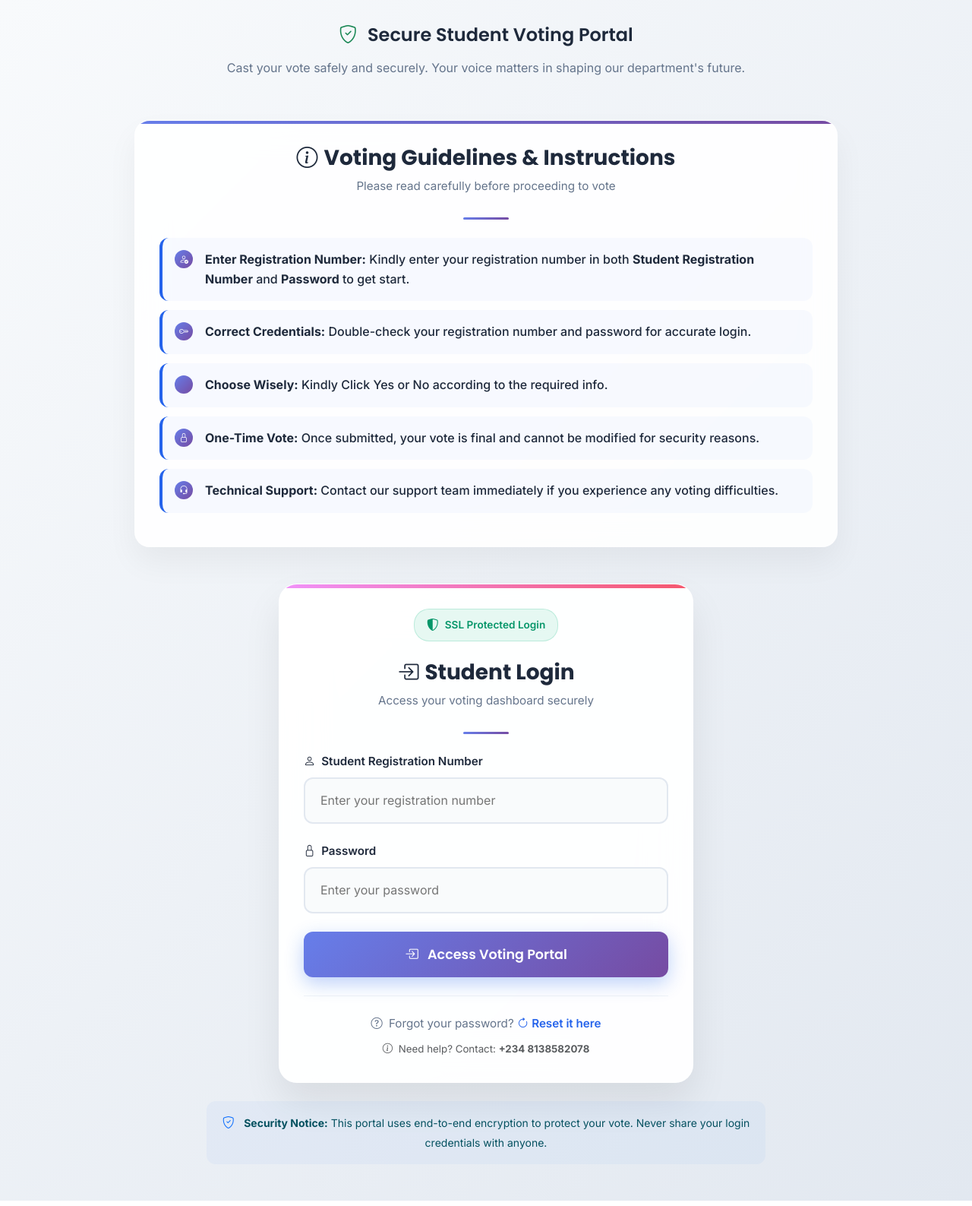
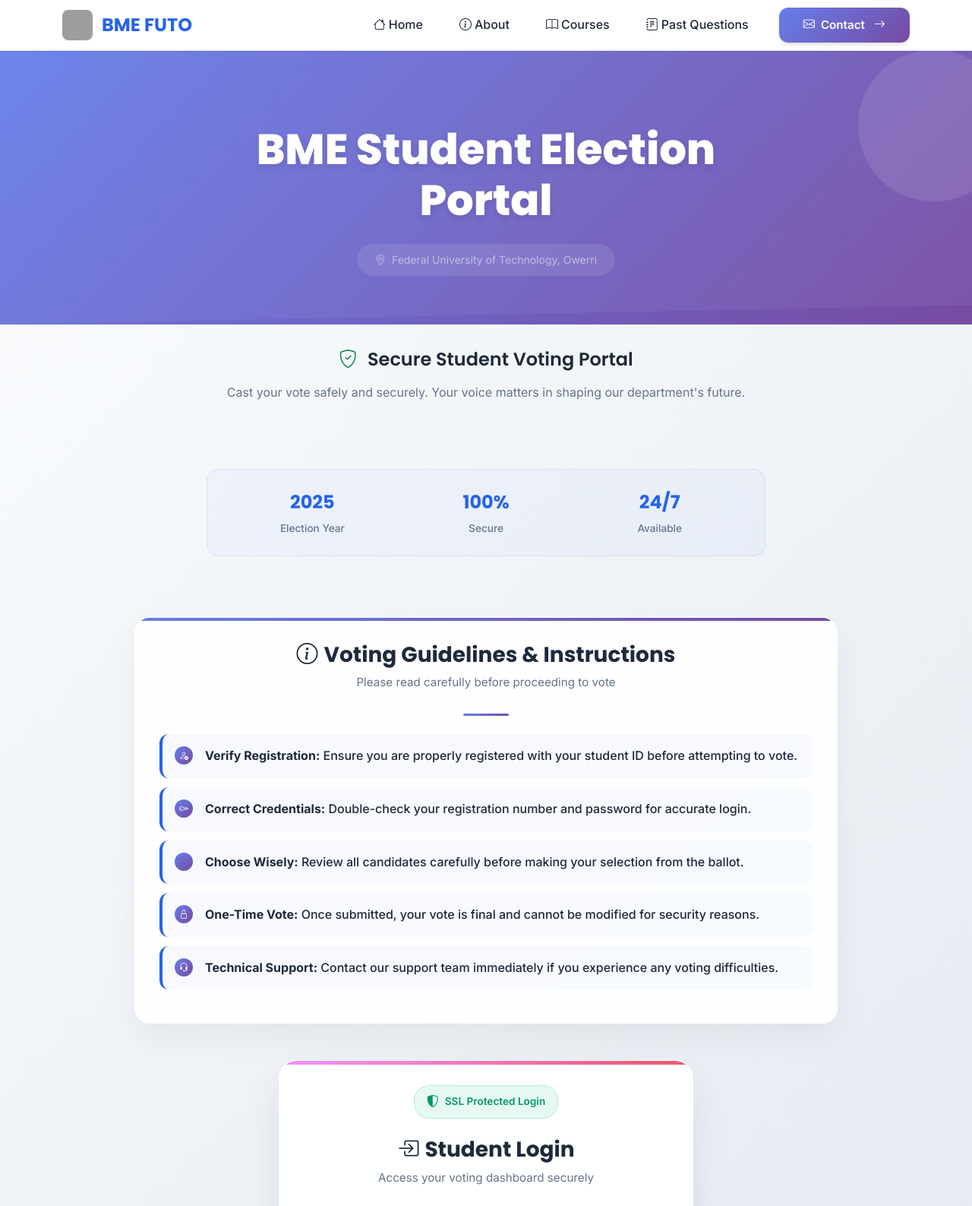
Before and after one commit to AlphaGL/project, a Django app: page / in a window 1280 px wide. Shown: the top 1587 px of the page at 76% size. Run offline with Django 5.2, Linux system fonts and the light colour scheme; grey boxes are pictures that could not be loaded.

Commit message:
bug and fixes

```diff
--- a/voting/templates/voting/list_students.html
+++ b/voting/templates/voting/list_students.html
@@ -542,7 +542,7 @@
                                         <div class="stat-label">Academic Years</div>
                                     </div>
                                     <div class="stat-item">
-                                        <div class="stat-number">{{ students_by_year.items|first|last|length|default:0 }}</div>
+                                        <div class="stat-number">{{ largest_group_size|default:0 }}</div>
                                         <div class="stat-label">Largest Year Group</div>
                                     </div>
                                 </div>
--- a/voting/templates/voting/login.html
+++ b/voting/templates/voting/login.html
@@ -441,7 +441,7 @@
         </div>
 
         <!-- Election Stats -->
-        <!-- <div class="row justify-content-center mb-5" data-aos="fade-up" data-aos-delay="100">
+        <div class="row justify-content-center mb-5" data-aos="fade-up" data-aos-delay="100">
             <div class="col-lg-8">
                 <div class="stats-row">
                     <div class="stat-item">
@@ -461,64 +461,10 @@
                     </div>
                 </div>
             </div>
-        </div> -->
+        </div>
 
         <!-- Voting Rules Card -->
         <div class="row justify-content-center mb-5" data-aos="fade-up" data-aos-delay="200">
-            <div class="col-lg-10">
-                <div class="rules-card">
-                    <div class="card-header-modern">
-                        <h3><i class="bi bi-info-circle me-2"></i>Voting Guidelines & Instructions</h3>
-                        <p class="subtitle">Please read carefully before proceeding to vote</p>
-                    </div>
-                    <div class="card-body-modern">
-                        <ul class="rules-list">
-                            <li data-aos="fade-right" data-aos-delay="300">
-                                <div class="icon">
-                                    <i class="bi bi-person-check"></i>
-                                </div>
-                                <div class="text">
-                                    <strong>Enter Registration Number:</strong> Kindly enter your registration number in both <strong>Student Registration Number</strong> and <strong>Password</strong> to get start.
-                                </div>
-                            </li>
-                            <li data-aos="fade-right" data-aos-delay="350">
-                                <div class="icon">
-                                    <i class="bi bi-key"></i>
-                                </div>
-                                <div class="text">
-                                    <strong>Correct Credentials:</strong> Double-check your registration number and password for accurate login.
-                                </div>
-                            </li>
-                            <li data-aos="fade-right" data-aos-delay="400">
-                                <div class="icon">
-                                    <i class="bi bi-ballot"></i>
-                                </div>
-                                <div class="text">
-                                    <strong>Choose Wisely:</strong> Kindly Click Yes or No according to the required info.
-                                </div>
-                            </li>
-                            <li data-aos="fade-right" data-aos-delay="450">
-                                <div class="icon">
-                                    <i class="bi bi-lock"></i>
-                                </div>
-                                <div class="text">
-                                    <strong>One-Time Vote:</strong> Once submitted, your vote is final and cannot be modified for security reasons.
-                                </div>
-                            </li>
-                            <li data-aos="fade-right" data-aos-delay="500">
-                                <div class="icon">
-                                    <i class="bi bi-headset"></i>
-                                </div>
-                                <div class="text">
-                                    <strong>Technical Support:</strong> Contact our support team immediately if you experience any voting difficulties.
-                                </div>
-                            </li>
-                        </ul>
-                    </div>
-                </div>
-            </div>
-        </div>
-        <!-- <div class="row justify-content-center mb-5" data-aos="fade-up" data-aos-delay="200">
             <div class="col-lg-10">
                 <div class="rules-card">
                     <div class="card-header-modern">
@@ -571,7 +517,7 @@
                     </div>
                 </div>
             </div>
-        </div> -->
+        </div>
 
         <!-- Login Card -->
         <div class="row justify-content-center" data-aos="fade-up" data-aos-delay="600">
--- a/voting/templates/voting/main.html
+++ b/voting/templates/voting/main.html
@@ -606,7 +606,7 @@
 <body>
 
     <!-- Modern Navbar -->
-    <!-- <nav class="navbar navbar-expand-lg navbar-light sticky-top">
+    <nav class="navbar navbar-expand-lg navbar-light sticky-top">
         <div class="container">
             <a href="https://bmefuto.vercel.app/" target="_blank" class="navbar-brand">
                 <img src="https://encrypted-tbn0.gstatic.com/images?q=tbn:ANd9GcRr0OVIl6P8fVot-jbR5zA8-i1_BS1LqqXFkA&s" alt="BME FUTO Logo">
@@ -649,11 +649,12 @@
                 </div>
             </div>
         </div>
-    </nav> -->
+    </nav>
+
     <!-- Navbar End -->
 
     <!-- Modern Header -->
-    <!-- <div class="page-header" data-aos="fade-down">
+    <div class="page-header" data-aos="fade-down">
         <div class="container">
             <div class="row justify-content-center text-center">
                 <div class="col-lg-8">
@@ -670,7 +671,7 @@
                 </div>
             </div>
         </div>
-    </div> -->
+    </div>
     <!-- Header End -->
 
     <!-- Main Content -->
@@ -706,7 +707,7 @@
 
                 <div class="col-lg-4 col-md-6">
                     <div class="footer-section">
-                        <!-- <h4><i class="bi bi-geo-alt me-2"></i>Location</h4>
+                        <h4><i class="bi bi-geo-alt me-2"></i>Location</h4>
                         <div class="d-flex align-items-start mb-3">
                             <i class="bi bi-building me-3 mt-1 text-warning"></i>
                             <div>
@@ -714,10 +715,10 @@
                                 <p class="mb-0">Federal University of Technology Owerri</p>
                                 <p class="mb-0">Imo State, Nigeria</p>
                             </div>
-                        </div> -->
+                        </div>
 
                         <!-- Google Map Container -->
-                        <!-- <div class="map-container mb-3" style="position: relative; height: 200px; border-radius: 8px; overflow: hidden; box-shadow: 0 4px 8px rgba(0,0,0,0.1);">
+                        <div class="map-container mb-3" style="position: relative; height: 200px; border-radius: 8px; overflow: hidden; box-shadow: 0 4px 8px rgba(0,0,0,0.1);">
                             <iframe
                                 src="https://www.google.com/maps/embed?pb=!1m18!1m12!1m3!1d26150.45675073363!2d6.9588662108398545!3d5.383201700000018!2m3!1f0!2f0!3f0!3m2!1i1024!2i768!4f13.1!3m3!1m2!1s0x10425d58f4ce0c75%3A0x1a6fe471ace29bf7!2sDepartment%20Of%20Biomedical%20Engineering%20Annex%20Building!5e1!3m2!1sen!2sng!4v1754555533202!5m2!1sen!2sng"
                                 width="600"
@@ -728,10 +729,10 @@
                                 referrerpolicy="no-referrer-when-downgrade"
                                 title="FUTO Campus Location">
                             </iframe>
-                        </div> -->
+                        </div>
 
                         <!-- Quick Directions Link -->
-                        <!-- <div class="d-flex align-items-center justify-content-between">
+                        <div class="d-flex align-items-center justify-content-between">
                             <a href="https://goo.gl/maps/FUTO-Owerri-Location"
                             target="_blank"
                             class="btn btn-outline-primary btn-sm">
@@ -740,16 +741,16 @@
                             <small>
                                 <i class="bi bi-clock me-1"></i>Campus Hours: 24/7
                             </small>
-                        </div> -->
+                        </div>
 
 
                         <!-- Additional Location Info -->
-                        <!-- <div class="mt-3 p-2 bg-light rounded">
+                        <div class="mt-3 p-2 bg-light rounded">
                             <small style='color:#000;'>
                                 <i class="bi bi-info-circle me-1"></i>
                                 Located in the heart of Owerri, easily accessible by public transport
                             </small>
-                        </div> -->
+                        </div>
                     </div>
                 </div>
 
--- a/voting/templates/voting/manage_positions.html
+++ b/voting/templates/voting/manage_positions.html
@@ -522,8 +522,9 @@
                 <div class="stat-number">{{ positions|length|add:"0" }}</div>
                 <div class="stat-label">Active Elections</div>
             </div>
+            {% load tz %}
             <div class="stat-item">
-                <div class="stat-number">2024</div>
+                <div class="stat-number">{% now "Y" %}</div>
                 <div class="stat-label">Election Year</div>
             </div>
         </div>
--- a/voting/views.py
+++ b/voting/views.py
@@ -144,35 +144,36 @@ def enter_access_code(request):
 
 def list_students(request):
     if not request.session.get('has_access'):
-        return redirect('enter_access_code')  # Redirect to the access code page
+        return redirect('enter_access_code')
 
     if request.method == 'POST':
-        # Handle the deletion of students
         student_id = request.POST.get('delete_student_id')
         if student_id:
             student = get_object_or_404(Student, id=student_id)
             student.delete()
             messages.success(request, 'Student deleted successfully.')
-            return redirect('list_students')  # Refresh the page after deletion
+            return redirect('list_students')
 
     students = Student.objects.all()
     students_by_year = {}
     student_count_by_year = {}
 
     for student in students:
-        year = student.reg_number[:4]  # Assuming registration_number starts with the year
+        year = student.reg_number[:4]  # Assuming reg starts with year
         if year not in students_by_year:
             students_by_year[year] = []
-            student_count_by_year[year] = 0  # Initialize count
+            student_count_by_year[year] = 0
         students_by_year[year].append(student)
-        student_count_by_year[year] += 1  # Increment count
+        student_count_by_year[year] += 1
 
-    total_students = students.count()  # Total number of students
+    total_students = students.count()
+    largest_group_size = max(student_count_by_year.values(), default=0)  # 👈 NEW
 
     return render(request, 'voting/list_students.html', {
         'students_by_year': students_by_year,
         'student_count_by_year': student_count_by_year,
-        'total_students': total_students
+        'total_students': total_students,
+        'largest_group_size': largest_group_size,  # 👈 pass to template
     })
 
 
```
